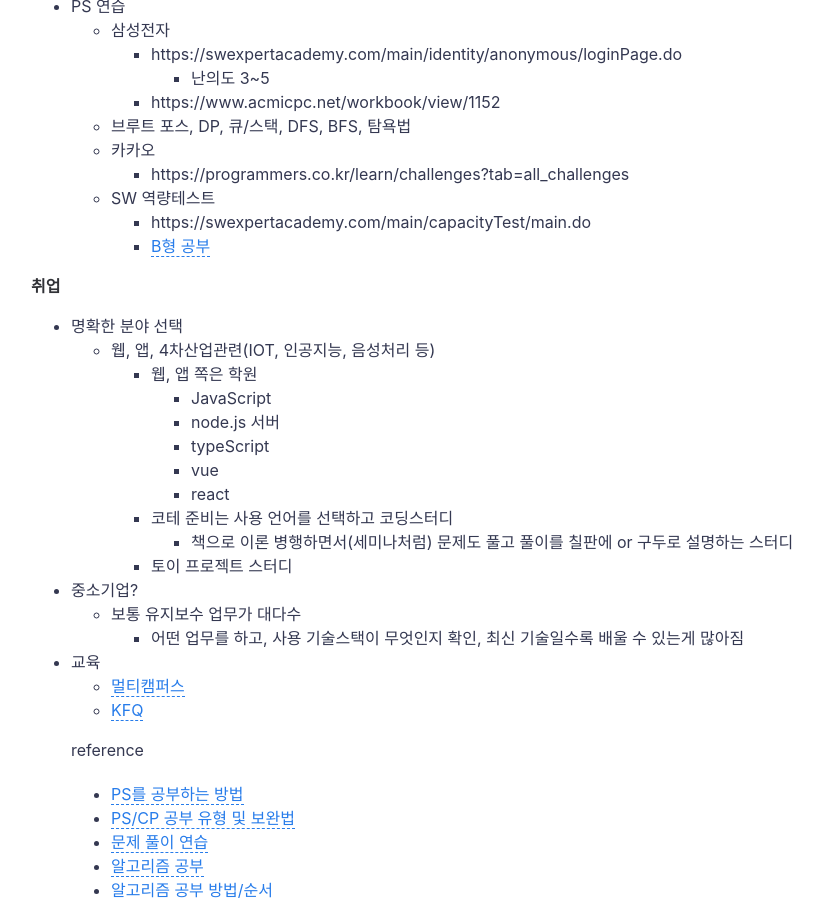
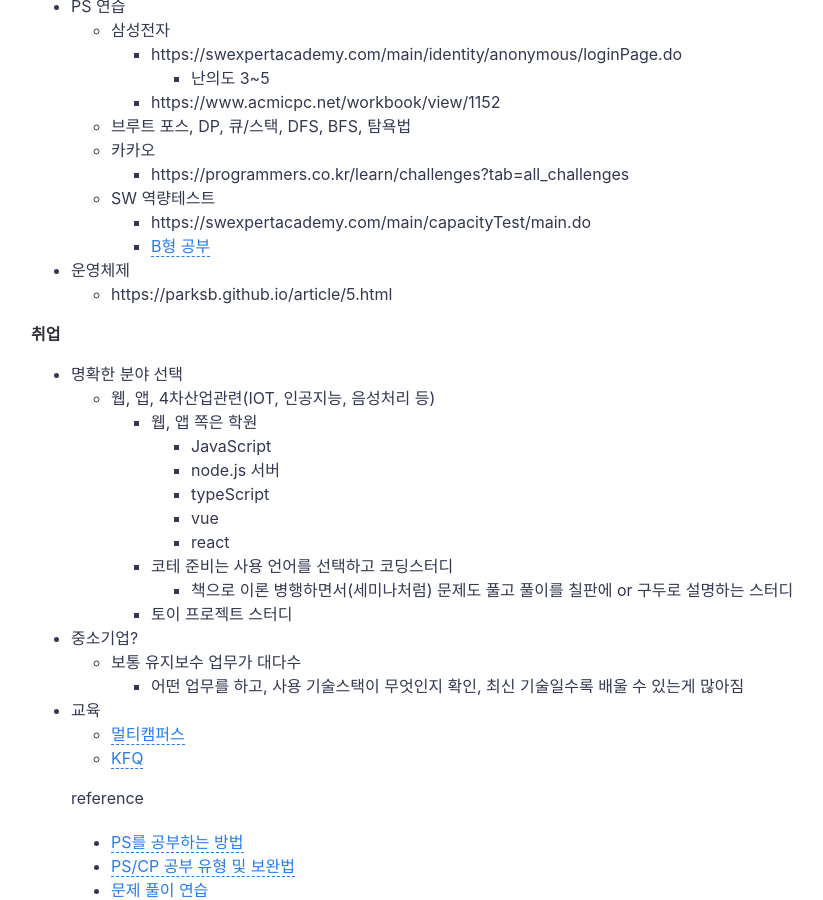
Before and after one commit to jihunparkme/jihunparkme.github.io, a Jekyll site: the page built from _posts/2020-04-24-PS(Problem Solving).md, in a window 1280 px wide and 900 px high, scrolled down 1886 px. Shown: the whole window, without its empty margins (189-1012 px from the left). Built offline with Jekyll 4.4.1, drawn with Linux system fonts in a browser that asks for light colours; comment, search, counter and statistics services are not loaded.

Commit message:
Edit: edit post contents

```diff
--- a/_posts/2020-04-24-PS(Problem Solving).md
+++ b/_posts/2020-04-24-PS(Problem Solving).md
@@ -76,6 +76,8 @@
   - SW 역량테스트
     - https://swexpertacademy.com/main/capacityTest/main.do
     - [B형 공부](https://baactree.tistory.com/53)
+- 운영체제
+  - https://parksb.github.io/article/5.html
 
 
 
```
